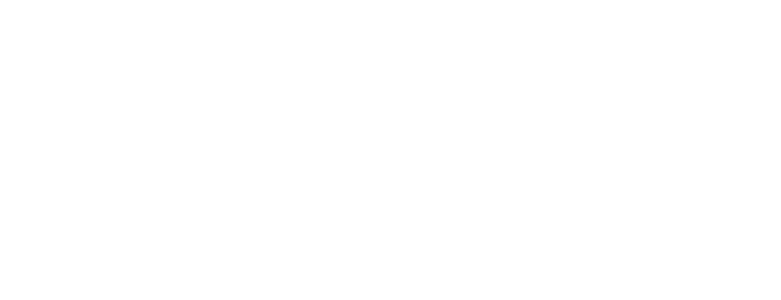
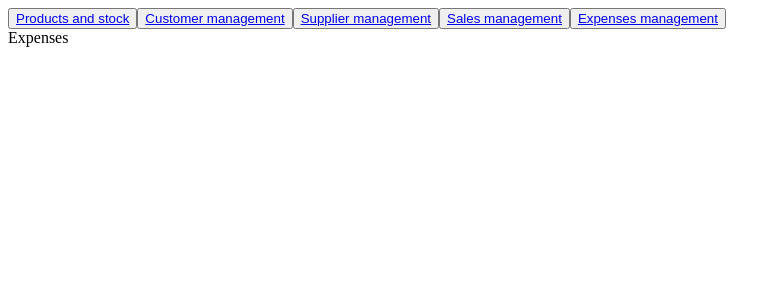
Before and after one commit to Thurunuhashitha/SmartBiz_frontend, a React (Vite) app: page /expenses in a window 1280 px wide. Before the commit this address had no page. Shown: the top 300 px of the page, without its empty margins (0-781 px from the left). Built offline with nearby package versions, Linux system fonts and the light colour scheme.

Commit message:
Add navigation and management components for customer, supplier, sales, and expenses

```diff
--- a/src/app/App.jsx
+++ b/src/app/App.jsx
@@ -3,6 +3,10 @@ import Register from '../pages/register/Register'
 import Login from '../pages/login/Login'
 import Company from '../pages/admin/company/Company'
 import ProductStock from '../pages/product and stock/productStock'
+import Customer from '../pages/customer/Customer'
+import Supplier from '../pages/sapplier/Sapplier'
+import Sales from '../pages/sales/Sales'
+import Expenses from '../pages/expenses/Expenses'
 import { Routes } from 'react-router-dom'
 import { Route } from 'react-router-dom'
 
@@ -18,6 +22,10 @@ function App() {
         <Route path='/register' element = {<Register/>} />
         <Route path='/ProductStock' element = {<ProductStock/>} />
         <Route path='/company' element = {<Company/>} />
+        <Route path='/customer' element = {<Customer/>} />
+        <Route path='/supplier' element = {<Supplier/>} />
+        <Route path='/sales' element = {<Sales/>} />
+        <Route path='/expenses' element = {<Expenses/>} />
       </Routes>
    </div>
   )
--- /dev/null
+++ b/src/components/nav/NavBar.jsx
@@ -0,0 +1,15 @@
+import React from 'react'
+import { Link} from 'react-router-dom'
+
+export default function NavBar() {
+  return (
+    <div>
+        <button><Link to="/ProductStock">Products and stock</Link></button>
+        <button><Link to="/customer">Customer management</Link></button>
+        <button><Link to="/supplier">Supplier management</Link></button>
+        <button><Link to="/sales">Sales management</Link></button>
+        <button><Link to="/expenses">Expenses management</Link></button>
+
+    </div>
+  )
+}
--- /dev/null
+++ b/src/pages/customer/Customer.jsx
@@ -0,0 +1,12 @@
+import React from 'react'
+import NavBar from '../../components/nav/NavBar'
+
+export default function Customer() {
+  return (
+    <div>
+      <NavBar />
+      Customer
+
+    </div>
+  )
+}
--- /dev/null
+++ b/src/pages/expenses/Expenses.jsx
@@ -0,0 +1,11 @@
+import React from 'react'
+import NavBar from '../../components/nav/NavBar'
+
+export default function Expenses() {
+  return (
+    <div>
+      <NavBar />
+      Expenses
+    </div>
+  )
+}
--- a/src/pages/product and stock/ProductStock.jsx
+++ b/src/pages/product and stock/ProductStock.jsx
@@ -1,4 +1,5 @@
 import React, { useState } from "react";
+import NavBar from "../../components/nav/NavBar";
 
 export default function ProductCRUD() {
   const token = localStorage.getItem("token");
@@ -140,6 +141,7 @@ export default function ProductCRUD() {
 
   return (
     <div>
+      <NavBar />
       <h1>Product CRUD Dashboard</h1>
 
       {/* Buttons to toggle sections */}
--- /dev/null
+++ b/src/pages/sales/Sales.jsx
@@ -0,0 +1,11 @@
+import React from 'react'
+import NavBar from '../../components/nav/NavBar'
+
+export default function Sales() {
+  return (
+    <div>
+      <NavBar />
+      Sales
+    </div>
+  )
+}
--- /dev/null
+++ b/src/pages/sapplier/Sapplier.jsx
@@ -0,0 +1,11 @@
+import React from 'react'
+import NavBar from '../../components/nav/NavBar'
+
+export default function Sapplier() {
+  return (
+    <div>
+      <NavBar />
+      Sapplier
+    </div>
+  )
+}
```
Also changed, not shown: src/pages/login/Login.jsx (line endings or trailing spaces).
